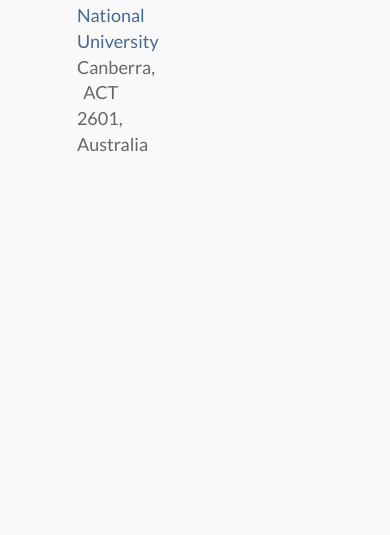
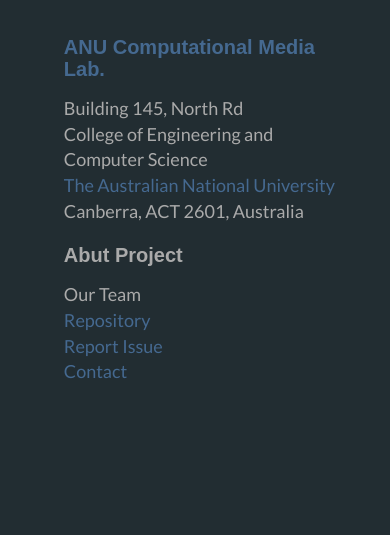
Before and after one commit to csmetrics/influencemap, a Django app: page / in a window 390 px wide. Shown: the part 3462-3997 px from the top of the page. Before the commit the page ends 3614 px from the top, so only its background shows below. Run offline with Django 3.2, Linux system fonts and the light colour scheme; parts of the project's set-up code (start-up, migrations or seed data) failed here and were passed over; some libraries are stand-ins or nearby versions.

Commit message:
add embedded video

```diff
--- a/webapp/static/css/webapp.css
+++ b/webapp/static/css/webapp.css
@@ -200,23 +200,17 @@ a {
 }
 
 .detail {
-  padding: 15px 10% 150px 10%;
+  padding: 100px 10% 150px 10%;
   margin: 15 -20 0 -20;
-  background-color: #f9f9f9;
+  background-color: #222d32;
+  text-align: left;
 }
 
 .detail-box {
-  color: #666;
+  color: #aaa;
   vertical-align: top;
   display: inline-block;
-  width: 18%;
-  padding: 10px;
   text-align: left;
-}
-.detail-box-large {
-  width: 40%;
-  padding-right: 80px;
-  text-align: right;
 }
 
 .search-bar {
--- a/webapp/templates/main.html
+++ b/webapp/templates/main.html
@@ -161,26 +161,34 @@ Licence URI: http://www.os-templates.com/template-terms
 
       <div class="project-info" style="padding-bottom:0">
         <div class="row detail">
-          <div class="detail-box detail-box-large">
+          <div class="col-sm-5" style="padding: 20px 0">
+            <iframe width="100%" height="330" src="https://www.youtube.com/embed/ci1LiHvbe34" frameborder="0" allow="autoplay; encrypted-media" allowfullscreen></iframe>
+          </div>
+          <div class="col-sm-7" style="padding-left: 10%">
+            <div class="row">
+              <div class="col-lg-8 col-md-8 detail-box">
                 <a href="http://http://cm.cecs.anu.edu.au/"><h4><b>ANU Computational Media Lab.</b></h4></a>
                 Building 145, North Rd<br>
                 College of Engineering and Computer Science<br>
                 <a href="http://www.anu.edu.au/">The Australian National University</a><br>
                 Canberra, ACT 2601, Australia<br>
               </div>
-          <div class="detail-box">
+              <div class="col-lg-4 col-md-4 detail-box">
                 <h4><b>Abut Project</b></h4>
+                Our Team<br>
                 <a href="https://github.com/csmetrics/influencemap">Repository</a><br>
                 <a href="https://github.com/csmetrics/influencemap/issues">Report Issue</a><br>
                 <a href="mailto:csmetrics.org@gmail.com">Contact</a><br>
               </div>
-          <div class="detail-box">
+              <!-- <div class="col-lg-3 col-md-6 detail-box">
                 <h4><b>Our team</b></h4>
                 Alexander Soen<br>
                 Benjamin Readshaw<br>
                 Minjeong Shin<br>
                 Lexing Xie<br>
                 Stephen Blackburn<br>
+              </div> -->
+            </div>
           </div>
         </div>
       </div>
```
Lines whose indentation alone changed are shown as unchanged.
